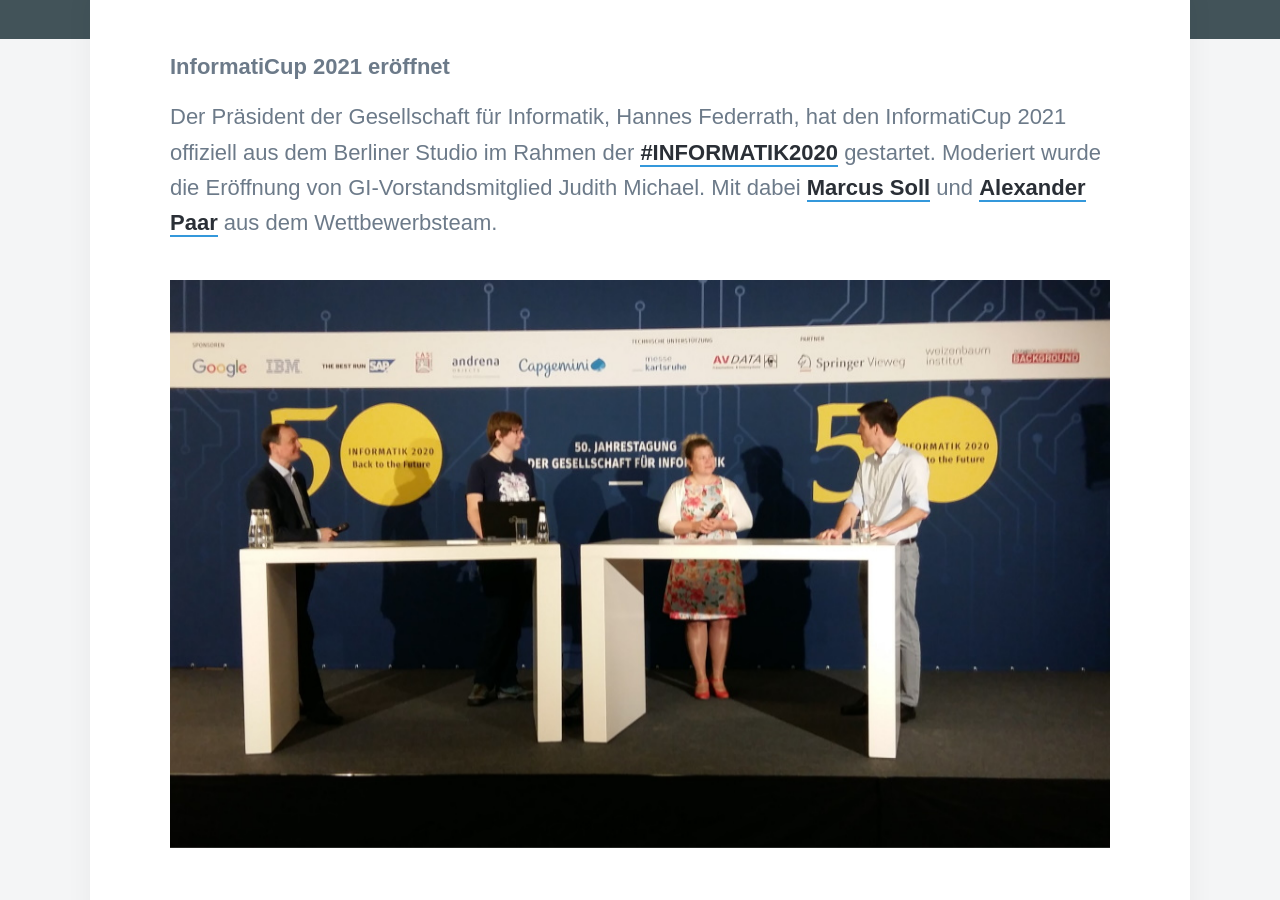
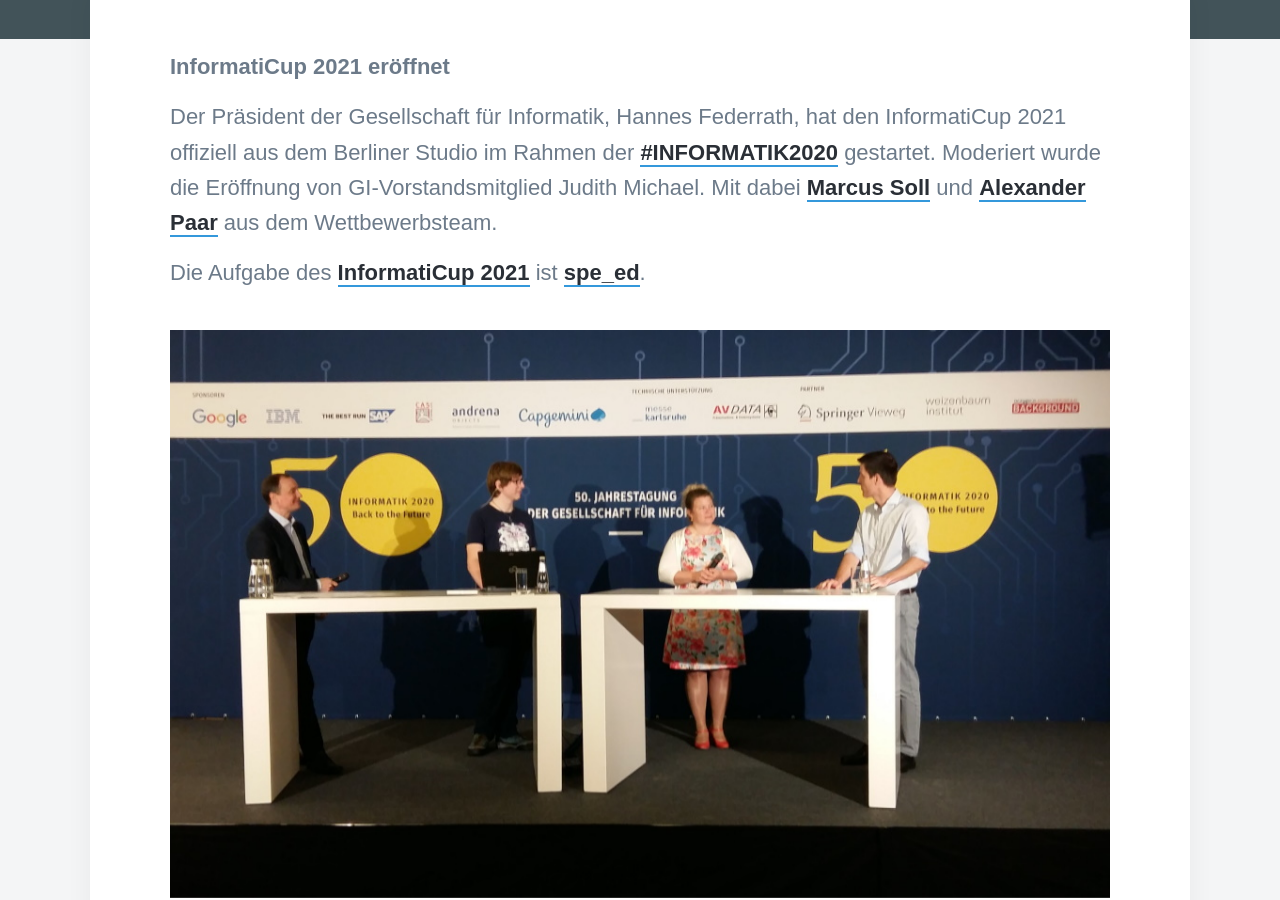
Before and after one commit to informatiCup/informaticup.github.io, a Jekyll site: the page built from _posts/2020-09-30-gi-2020-09-30.md, in a window 1280 px wide and 900 px high, scrolled down 598 px. Built offline with Jekyll 4.4.1, drawn with Linux system fonts in a browser that asks for light colours; nearby versions of some CDN libraries; some web fonts are replaced.

Commit message:
Update 2020-09-30-gi-2020-09-30.md

```diff
--- a/_posts/2020-09-30-gi-2020-09-30.md
+++ b/_posts/2020-09-30-gi-2020-09-30.md
@@ -10,6 +10,8 @@ featured_image: '/images/blog/gi.jpg'
 
 Der Präsident der Gesellschaft für Informatik, Hannes Federrath, hat den InformatiCup 2021 offiziell aus dem Berliner Studio im Rahmen der [#INFORMATIK2020](https://informatik2020.gi.de/) gestartet. Moderiert wurde die Eröffnung von GI-Vorstandsmitglied Judith Michael. Mit dabei [Marcus Soll](https://github.com/Top-Ranger) und [Alexander Paar](https://github.com/AlexPaar) aus dem Wettbewerbsteam.
 
+Die Aufgabe des [InformatiCup 2021](https://github.com/informatiCup/informatiCup2021) ist [spe_ed](/challenges/spe-ed).
+
 <div class="gallery" data-columns="1">
 	<img src="/images/blog/opening-ic-2021.jpg">
 </div>
```
